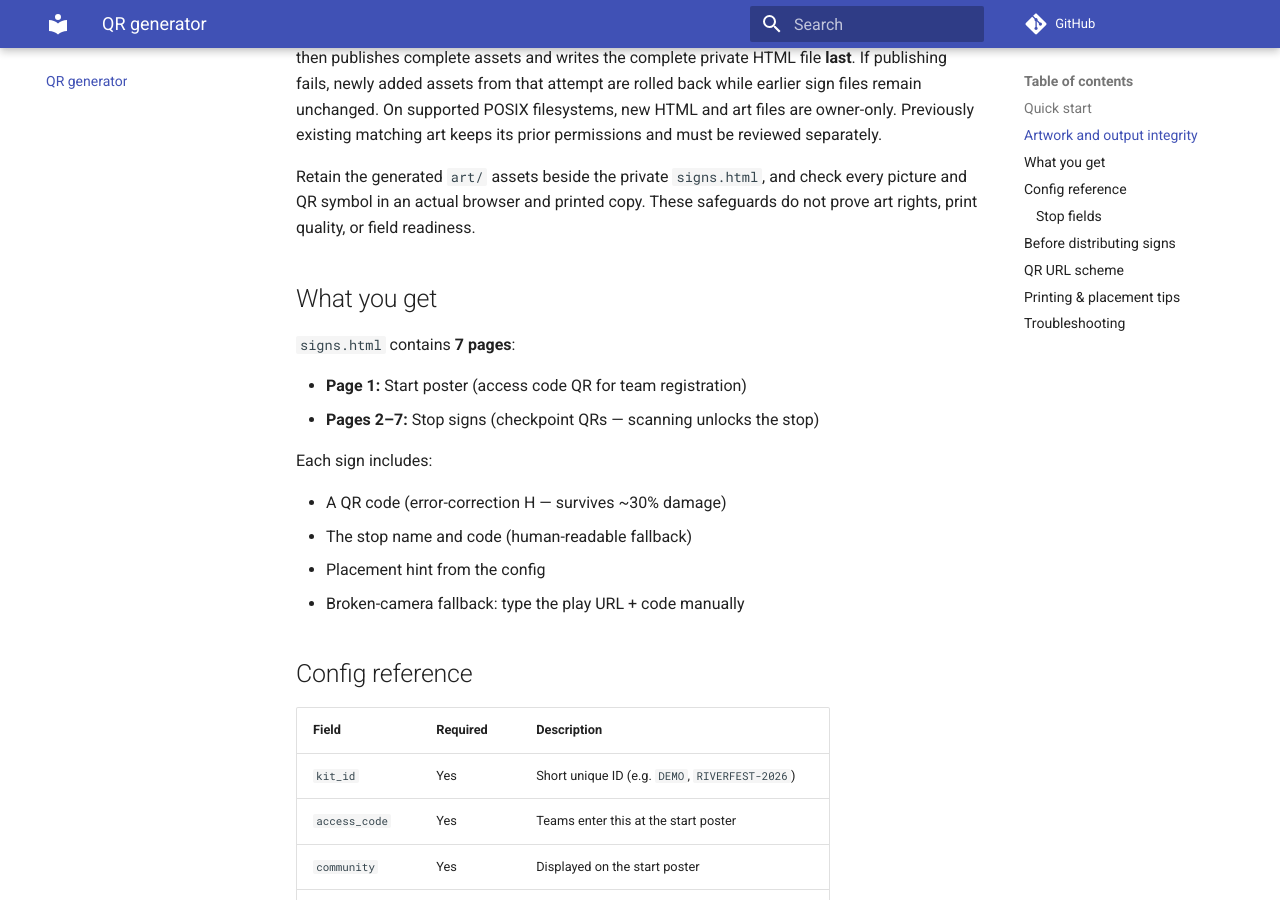
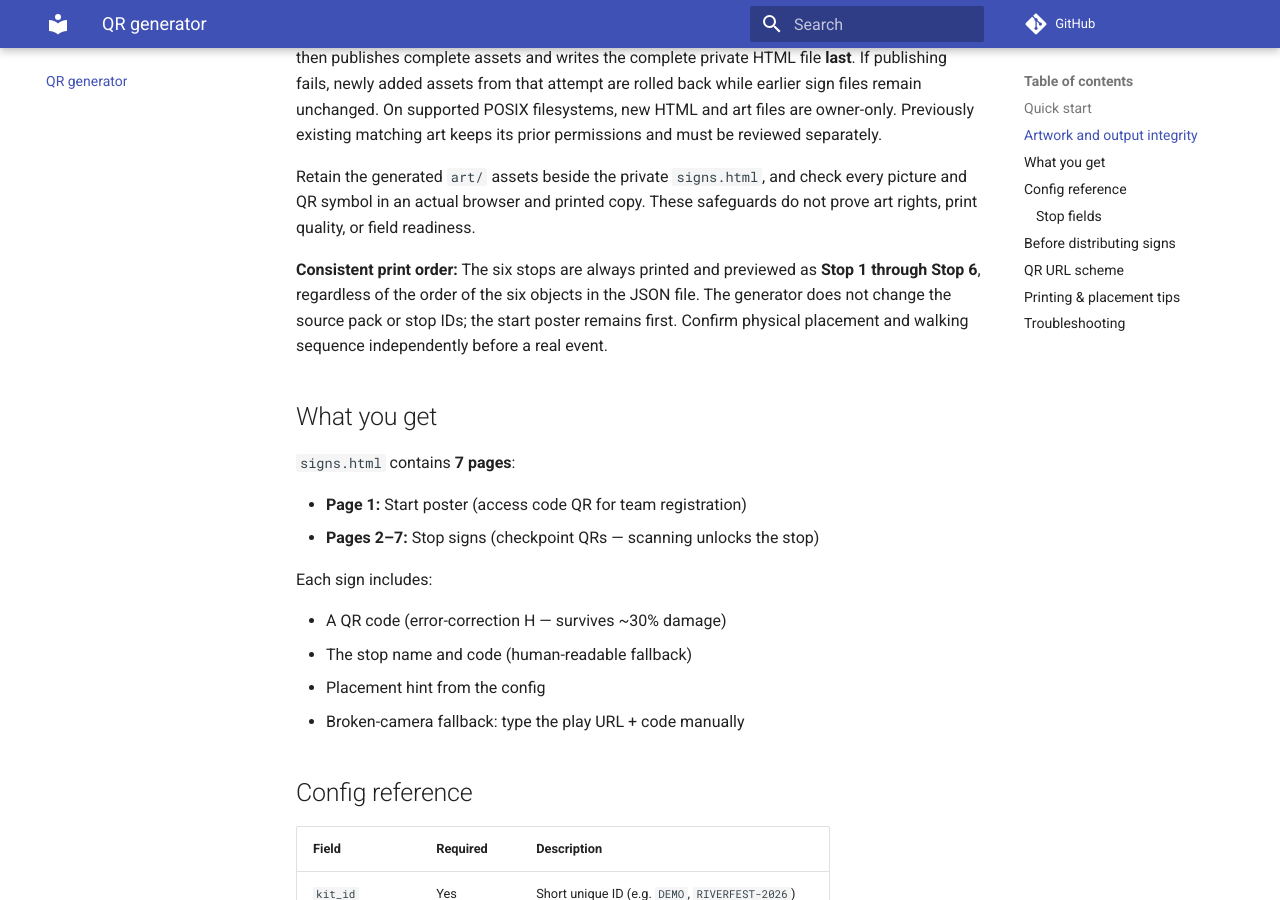
Before and after one commit to ZQM-Labs/organizer-toolkit, an MkDocs documentation site: the page built from docs/guides/qr-generator.md, in a window 1280 px wide and 900 px high, scrolled down 1271 px. Built offline with MkDocs 1.6.1 and Material for MkDocs 9.7.7, drawn with Linux system fonts in a browser that asks for light colours; comment, search, counter and statistics services are not loaded.

Commit message:
docs(qr): document stable printed stop order independent of JSON array order

```diff
--- a/docs/guides/qr-generator.md
+++ b/docs/guides/qr-generator.md
@@ -49,6 +49,8 @@ If using optional `poster_art` or per-stop `art`, keep source files inside the c
 The generator first prepares all seven signs and optional images in a private staging directory. It then publishes complete assets and writes the complete private HTML file **last**. If publishing fails, newly added assets from that attempt are rolled back while earlier sign files remain unchanged. On supported POSIX filesystems, new HTML and art files are owner-only. Previously existing matching art keeps its prior permissions and must be reviewed separately.
 
 Retain the generated `art/` assets beside the private `signs.html`, and check every picture and QR symbol in an actual browser and printed copy. These safeguards do not prove art rights, print quality, or field readiness.
+
+**Consistent print order:** The six stops are always printed and previewed as **Stop 1 through Stop 6**, regardless of the order of the six objects in the JSON file. The generator does not change the source pack or stop IDs; the start poster remains first. Confirm physical placement and walking sequence independently before a real event.
 
 ## What you get
 
```
